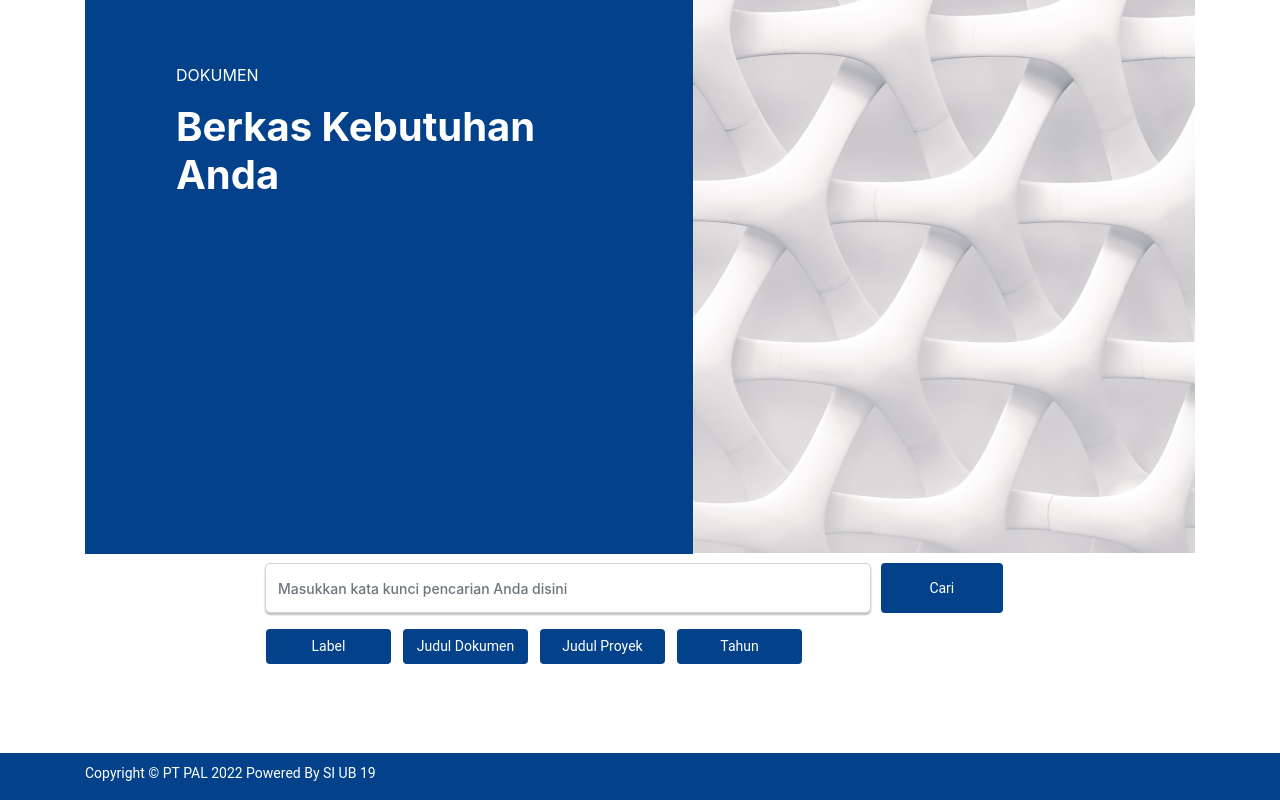
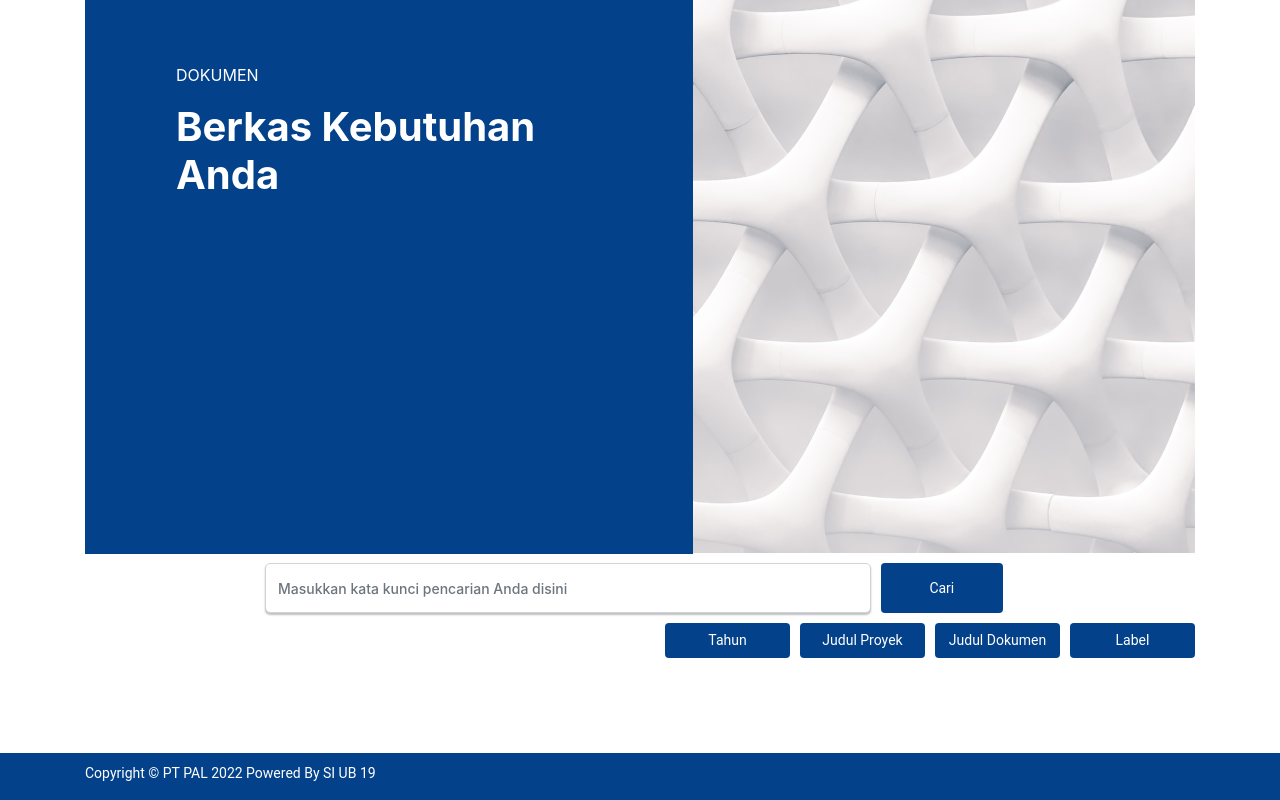
Before and after one commit to fairuzsalsabilar/Catalog-PAL, a PHP site: page /database/app/Views/pages/caripengguna.php in a window 1280 px wide. Shown: the part 61-861 px from the top of the page. Run offline with PHP 8.4, Linux system fonts and the light colour scheme.

Commit message:
search dan input

```diff
--- a/public/css/caripengguna.css
+++ b/public/css/caripengguna.css
@@ -113,11 +113,6 @@
 }
 
 .multiple{
-    margin-top: 10px;
-    margin-left: 175px;
-}
-.multiple .btn{
-    margin: 6px;
     float: left;
 }
 
```
Also changed, not shown: app/Views/pages/caripengguna.php (+0 -16 lines).
